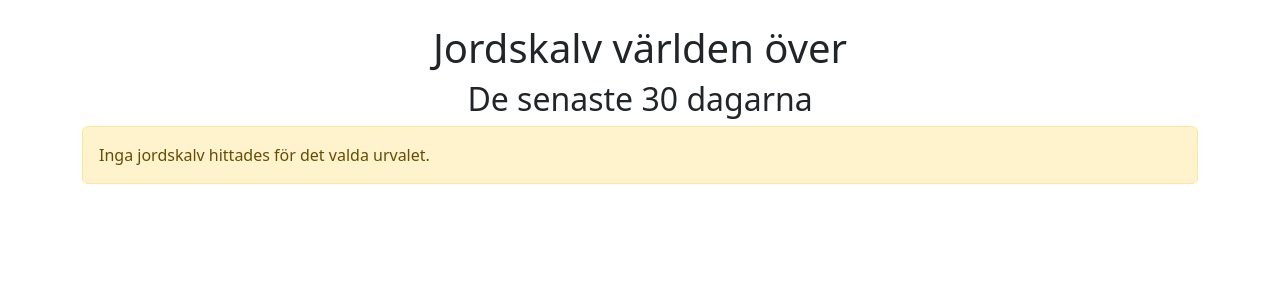
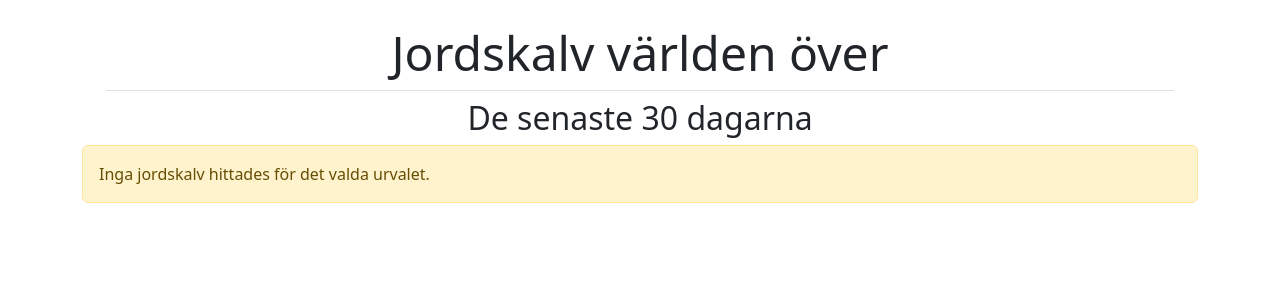
Before and after one commit to EliFromTheNorth/P2-Gruppuppgift, a Flask app: page /map in a window 1280 px wide. Shown: the part 56-356 px from the top of the page. Run offline with Flask 3, Linux system fonts and the light colour scheme; data that the repository does not hold is empty.

Commit message:
bootstrap classes map-title

```diff
--- a/Templates/map.html
+++ b/Templates/map.html
@@ -1,8 +1,8 @@
 {% extends "base.html" %}
 
 {% block content %}
-<h1 style="text-align: center;">Jordskalv världen över</h1>
-<h2 style="text-align: center;">De senaste 30 dagarna</h2>
+<h1 class="text-center display-5 mx-4 border-bottom pb-2">Jordskalv världen över</h1>
+<h2 class="text-center">De senaste 30 dagarna</h2>
 
 {% if fel %}
     <div class="alert alert-warning"> {{ fel }} </div>
```
